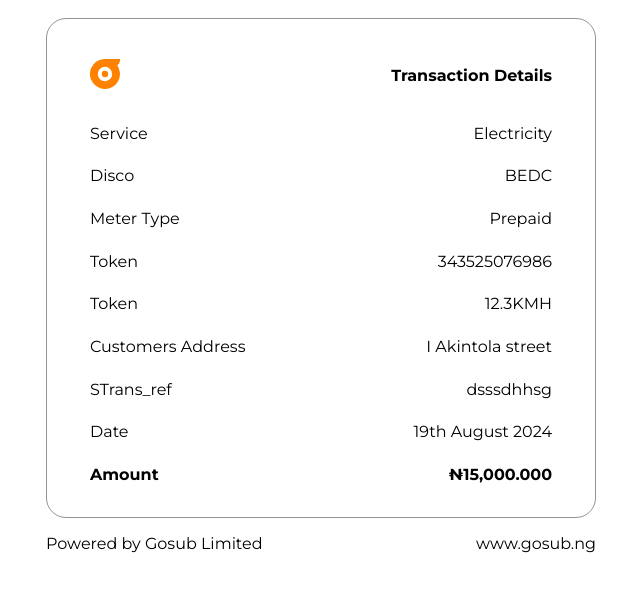
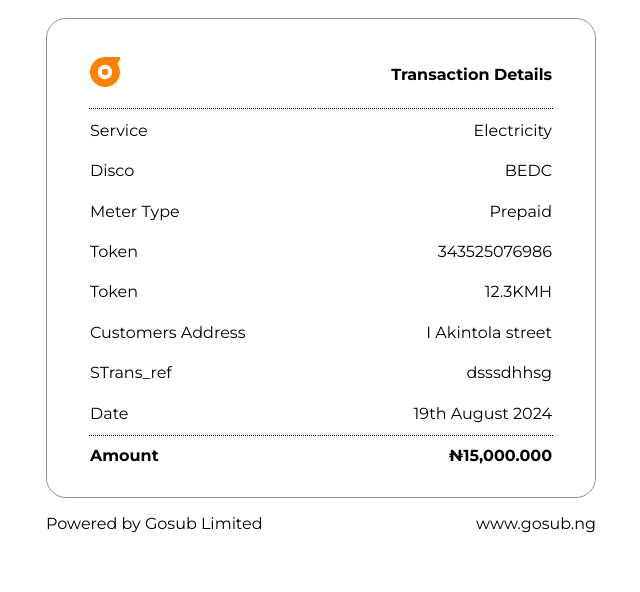
Before and after one commit to Adamsonoladipupo/Gosubbills, a plain HTML site: page Electricity Receipt.html in a window 1280 px wide. Shown: the whole page, without its empty margins (319-959 px from the left). Drawn offline with Linux system fonts and the light colour scheme.

Commit message:
Update Electricity Receipt.html

```diff
--- a/Electricity Receipt.html
+++ b/Electricity Receipt.html
@@ -11,12 +11,6 @@
         body{
             font-family: "Montserrat", sans-serif;
         }
-        table tr td:last-child {
-        text-align: right;
-        }
-        table tr td:first-child {
-        text-align: left;
-        }
         table{
             border: 1px solid #949393;
         }
@@ -24,47 +18,47 @@
 </head>
 <body style="display: flex; justify-content: center;">
     <div style=" max-width: 800px; margin: 0 auto; padding: 10px; box-sizing: border-box;">
-        <table style=" background-color: #fff; border-radius: 20px; padding: 20px 40px; width: 550px; height: 500px; display: table;">
+        <table style=" background-color: #fff; border-radius: 20px; padding: 20px 40px; width: 550px; height: 480px; display: table;">
         <tr>
-            <td><svg xmlns="http://www.w3.org/2000/svg" viewBox="0 0 36 36" width="30px" height="30px"><path fill="#ff8100"  d="M36,1.74V0H17.65A18,18,0,1,0,32.81,7.84,7.41,7.41,0,0,0,36,1.74ZM18,26.67A8.67,8.67,0,1,1,26.63,18,8.67,8.67,0,0,1,18,26.67Z"/><ellipse fill="#ff8100" cx="17.97" cy="18" rx="3.8" ry="3.81"/></svg></td>
-            <td><strong>Transaction Details</strong></td>
+            <td style="border-bottom: 1px dotted #000;"><svg xmlns="http://www.w3.org/2000/svg" viewBox="0 0 36 36" width="30px" height="30px"><path fill="#ff8100"  d="M36,1.74V0H17.65A18,18,0,1,0,32.81,7.84,7.41,7.41,0,0,0,36,1.74ZM18,26.67A8.67,8.67,0,1,1,26.63,18,8.67,8.67,0,0,1,18,26.67Z"/><ellipse fill="#ff8100" cx="17.97" cy="18" rx="3.8" ry="3.81"/></svg></td>
+            <td style="text-align: right; border-bottom: 1px dotted #000;"><strong>Transaction Details</strong></td>
         </tr>
         <tr>
             <td>Service</td>
-            <td>Electricity</td>
+            <td style="text-align: right">Electricity</td>
         </tr>
         <tr>
             <td>Disco</td>
-            <td>BEDC</td>
+            <td style="text-align: right">BEDC</td>
         </tr>
         <tr>
             <td>Meter Type</td>
-            <td>Prepaid</td>
+            <td style="text-align: right">Prepaid</td>
         </tr>
         <tr>
             <td>Token</td>
-            <td>343525076986</td>
+            <td style="text-align: right">343525076986</td>
         </tr>
         <tr>
             <td>Token</td>
-            <td>12.3KMH</td>
+            <td style="text-align: right">12.3KMH</td>
         </tr>
         <tr>
             <td>Customers Address</td>
-            <td>I Akintola street</td>
+            <td style="text-align: right">I Akintola street</td>
         </tr>
         <tr>
             <td>STrans_ref</td>
-            <td>dsssdhhsg</td>
+            <td style="text-align: right">dsssdhhsg</td>
         </tr>
         <tr>
             <td>Date</td>
-            <td>19th August 2024</td>
+            <td style="text-align: right">19th August 2024</td>
         </tr>
 
         <tr>
-            <td><strong>Amount</strong></td>
-            <td><strong>₦15,000.000</strong></td>
+            <td style=" border-top: 1px dotted #000;"><strong>Amount</strong></td>
+            <td style="text-align: right; border-top: 1px dotted #000; "><strong>₦15,000.000</strong></td>
         </tr>
     </table>
     <div style="display: flex; justify-content: space-between; align-items: center;">
```
